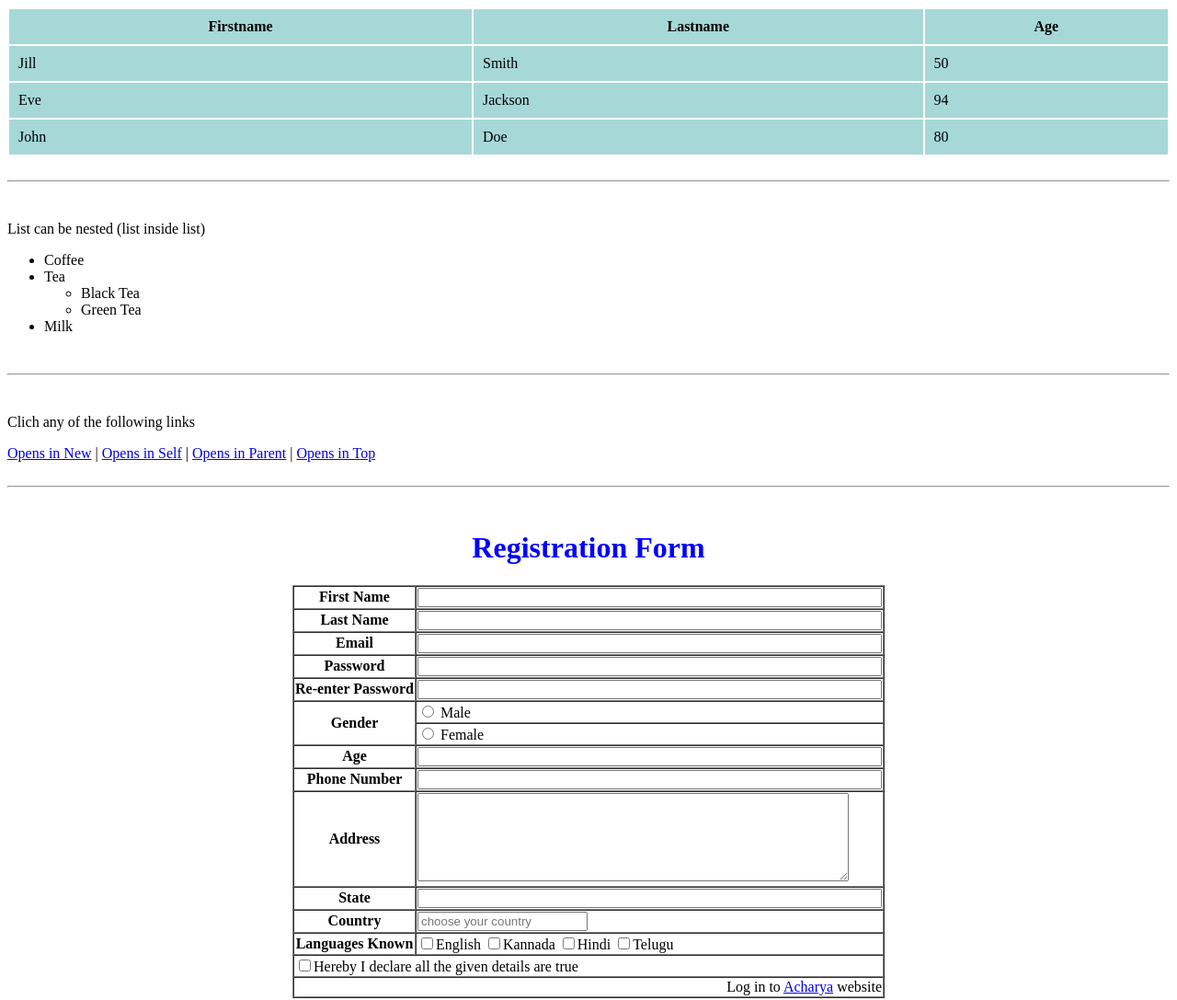
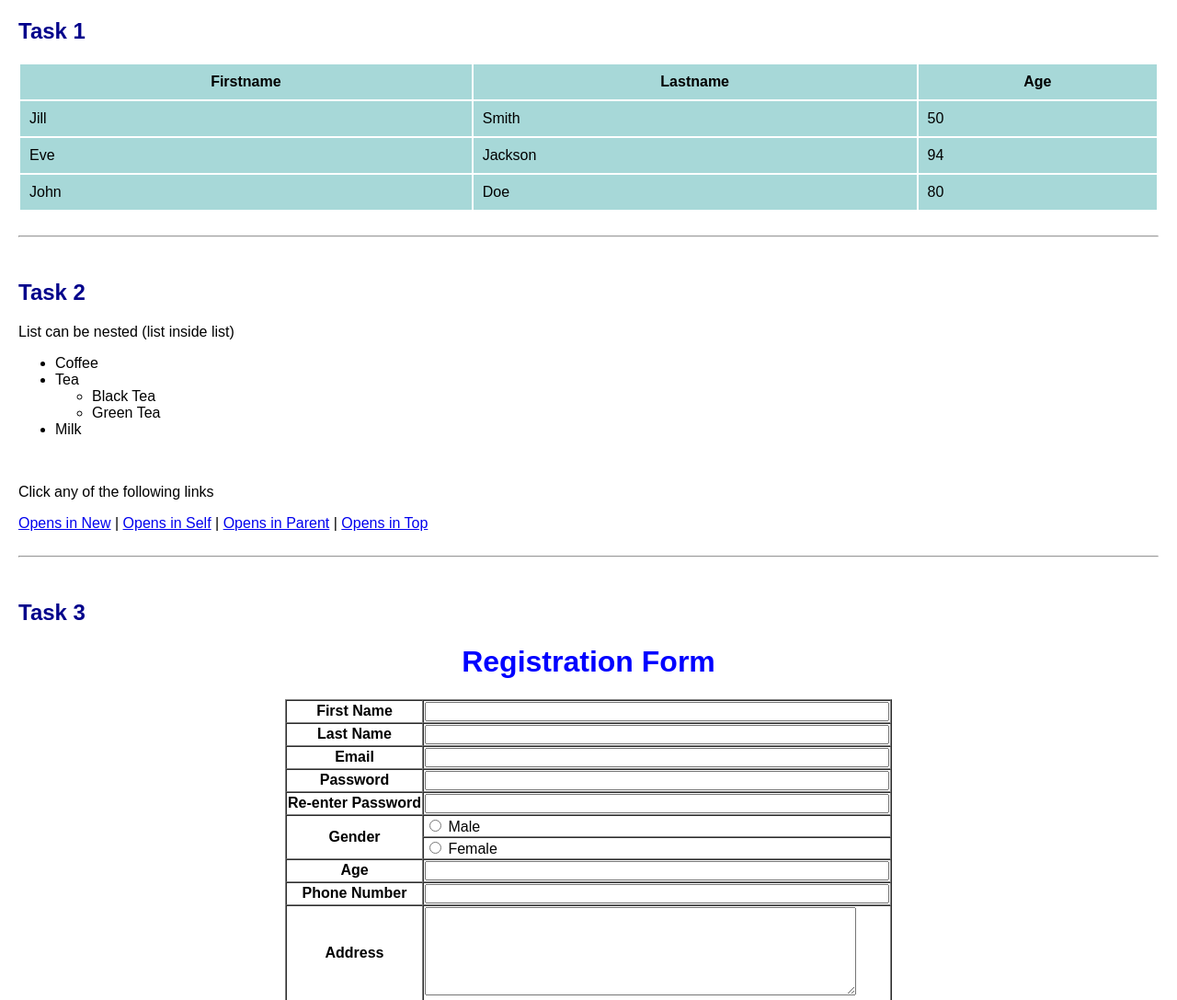
Before and after one commit to Likitha1709/Likitha, a plain HTML site: page HTML.html in a window 1280 px wide. Shown: the top 1087 px of the page at 92% size. Drawn offline with Linux system fonts and the light colour scheme.

Commit message:
Update HTML.html

```diff
--- a/HTML.html
+++ b/HTML.html
@@ -3,9 +3,11 @@
 <head>
     <meta charset="UTF-8">
     <meta name="viewport" content="width=device-width, initial-scale=1.0">
-    <title>HTML </title>
+    <title>HTML Assignment</title>
 </head>
-<body>
+<body style="margin: 20px; font-family: Arial, sans-serif;">
+
+    <h2><font color="darkblue">Task 1</font></h2>
     <table border="1" cellspacing="0" cellpadding="10" bgcolor="#a7d8d8" bordercolor="white" width="100%">
         <thead>
             <tr>
@@ -32,7 +34,10 @@
             </tr>
         </tbody>
     </table>
+
     <br><hr><br>
+
+    <h2><font color="darkblue">Task 2</font></h2>
     <p>List can be nested (list inside list)</p>
     <ul>
         <li>Coffee</li>
@@ -43,15 +48,20 @@
         </ul>
         <li>Milk</li>
     </ul>
-    <br><hr><br>
-    <p>Clich any of the following links</p>
+
+    <br>
+
+    <p>Click any of the following links</p>
     <nav>
         <a href="https://www.youtube.com" target="_blank">Opens in New</a> |
         <a href="https://www.google.com" target="_self">Opens in Self</a> |
         <a href="https://www.facebook.com" target="_parent">Opens in Parent</a> |
         <a href="https://www.flipkart.com" target="_top">Opens in Top</a>
     </nav>
+
     <br><hr><br>
+
+    <h2><font color="darkblue">Task 3</font></h2>
     <h1 align="center"><font color="blue">Registration Form</font></h1>
     <form action="post">
         <table align="center" border="1" cellspacing="0">
```
